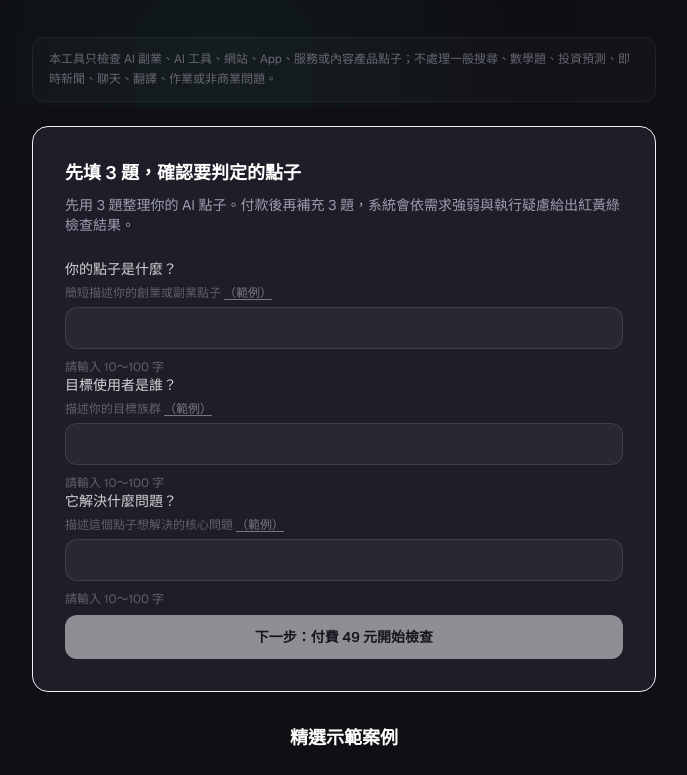
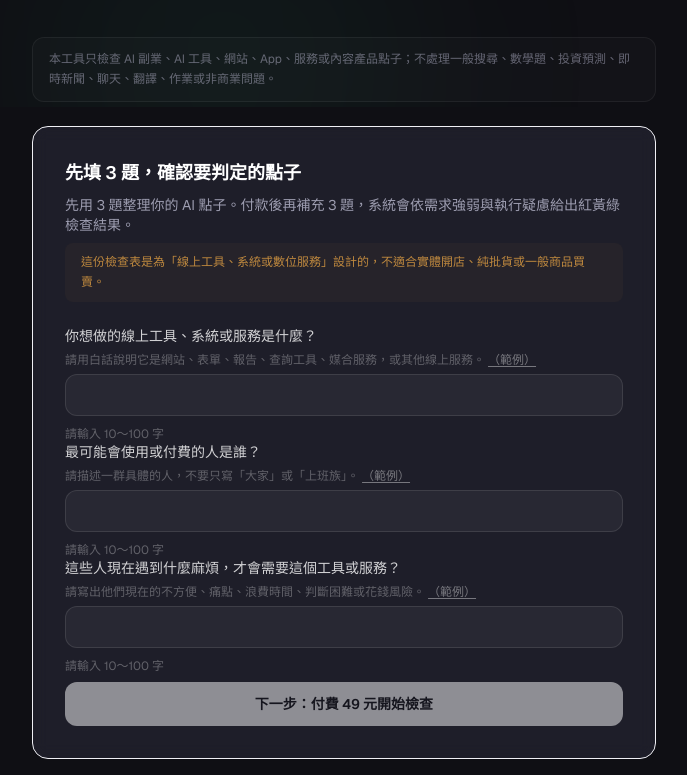
Before and after one commit to win781001-boop/ai-startup-traffic-light, a Next.js app: page / in a window 1280 px wide. Shown: the part 693-1468 px from the top of the page, without its empty margins (296-983 px from the left). Built offline with nearby package versions, Linux system fonts and the light colour scheme.

Commit message:
Clarify product scope and question prompts

```diff
--- a/components/startup-light/PaidQuestionForm.tsx
+++ b/components/startup-light/PaidQuestionForm.tsx
@@ -20,12 +20,12 @@ interface PaidQuestionFormProps {
 }
 
 const FIELDS = [
-  { key: "idea", label: "你的點子是什麼？", hint: "簡短描述你的創業或副業點子" },
-  { key: "targetUser", label: "目標使用者是誰？", hint: "描述你的目標族群" },
-  { key: "problem", label: "它解決什麼問題？", hint: "描述這個點子想解決的核心問題" },
-  { key: "pricing", label: "你想怎麼收費？", hint: "描述收費方式或商業模式" },
-  { key: "firstVersion", label: "第一版你打算怎麼做？", hint: "描述第一版的範圍" },
-  { key: "buildTime", label: "你預估多久能完成？", hint: "預估開發時間" },
+  { key: "idea", label: "你想做的線上工具、系統或服務是什麼？", hint: "請用白話說明它是網站、表單、報告、查詢工具、媒合服務，或其他線上服務。" },
+  { key: "targetUser", label: "最可能會使用或付費的人是誰？", hint: "請描述一群具體的人，不要只寫「大家」或「上班族」。" },
+  { key: "problem", label: "這些人現在遇到什麼麻煩，才會需要這個工具或服務？", hint: "請寫出他們現在的不方便、痛點、浪費時間、判斷困難或花錢風險。" },
+  { key: "pricing", label: "你打算怎麼收費？大約收多少錢？", hint: "請寫出可能的收費方式和金額，例如單次 49 元、月費 199 元、抽成 10%，或先免費測試再收費。" },
+  { key: "firstVersion", label: "你打算先做出哪些功能，就拿去給人測試？", hint: "請說明第一版會提供哪些功能，哪些功能先不做，避免一開始做太大。" },
+  { key: "buildTime", label: "你預計多久能做出可測試版本？打算先找誰試用？", hint: "請估計時間，並說明你會先找朋友、社群、客戶或特定族群測試。" },
 ];
 
 export function PaidQuestionForm({ form, onChange, onSubmit, fullLoading, expandedExamples, onToggleExample }: PaidQuestionFormProps) {
@@ -47,7 +47,8 @@ export function PaidQuestionForm({ form, onChange, onSubmit, fullLoading, expand
   return (
     <section className="mb-8 rounded-2xl border border-border-subtle bg-bg-card/80 p-6 backdrop-blur-sm sm:p-8">
       <h2 className="mb-2 text-lg font-semibold text-white">完整判定</h2>
-      <p className="mb-6 text-sm text-text-secondary">已帶入前 3 題，請再補充 3 題，取得紅黃綠檢查結果。</p>
+      <p className="mb-2 text-sm text-text-secondary">已帶入前 3 題，請再補充 3 題，依需求強弱與執行疑慮給出紅黃綠檢查結果。</p>
+      <p className="mb-6 text-xs text-yellow-light/70 bg-yellow-light/[0.04] rounded-lg px-4 py-2.5 leading-relaxed">這份檢查表是為「線上工具、系統或數位服務」設計的，不適合實體開店、純批貨或一般商品買賣。</p>
       <form onSubmit={handleSubmit} className="space-y-4">
         {FIELDS.map(({ key, label, hint }) => {
           const val = (form as Record<string, string>)[key];
--- a/components/startup-light/PrecheckForm.tsx
+++ b/components/startup-light/PrecheckForm.tsx
@@ -31,13 +31,14 @@ export function PrecheckForm({ idea, targetUser, problem, onChange, onNext, expa
   return (
     <section className="mb-8 rounded-2xl border border-border-subtle bg-bg-card/80 p-6 backdrop-blur-sm sm:p-8">
       <h2 className="mb-2 text-lg font-semibold text-white">{isBeta ? "先填 3 題，確認要檢查的點子" : "先填 3 題，確認要判定的點子"}</h2>
-      <p className="mb-6 text-sm text-text-secondary">{isBeta ? "先用 3 題整理你的點子。通過後再補充 3 題，系統會依需求強弱與執行疑慮給出紅黃綠檢查結果。" : "先用 3 題整理你的 AI 點子。付款後再補充 3 題，系統會依需求強弱與執行疑慮給出紅黃綠檢查結果。"}</p>
+      <p className="mb-2 text-sm text-text-secondary">{isBeta ? "先用 3 題整理你的線上工具點子。通過後再補充 3 題，系統會依需求強弱與執行疑慮給出紅黃綠檢查結果。" : "先用 3 題整理你的 AI 點子。付款後再補充 3 題，系統會依需求強弱與執行疑慮給出紅黃綠檢查結果。"}</p>
+      <p className="mb-6 text-xs text-yellow-light/70 bg-yellow-light/[0.04] rounded-lg px-4 py-2.5 leading-relaxed">這份檢查表是為「線上工具、系統或數位服務」設計的，不適合實體開店、純批貨或一般商品買賣。</p>
 
       {(["idea", "targetUser", "problem"] as const).map((key) => {
         const labels: Record<string, { label: string; hint: string; placeholder: string }> = {
-          idea: { label: "你的點子是什麼？", hint: "簡短描述你的創業或副業點子", placeholder: "" },
-          targetUser: { label: "目標使用者是誰？", hint: "描述你的目標族群", placeholder: "" },
-          problem: { label: "它解決什麼問題？", hint: "描述這個點子想解決的核心問題", placeholder: "" },
+          idea: { label: "你想做的線上工具、系統或服務是什麼？", hint: "請用白話說明它是網站、表單、報告、查詢工具、媒合服務，或其他線上服務。", placeholder: "" },
+          targetUser: { label: "最可能會使用或付費的人是誰？", hint: "請描述一群具體的人，不要只寫「大家」或「上班族」。", placeholder: "" },
+          problem: { label: "這些人現在遇到什麼麻煩，才會需要這個工具或服務？", hint: "請寫出他們現在的不方便、痛點、浪費時間、判斷困難或花錢風險。", placeholder: "" },
         };
         const { label, hint, placeholder } = labels[key];
         const val = fields[key];
```
